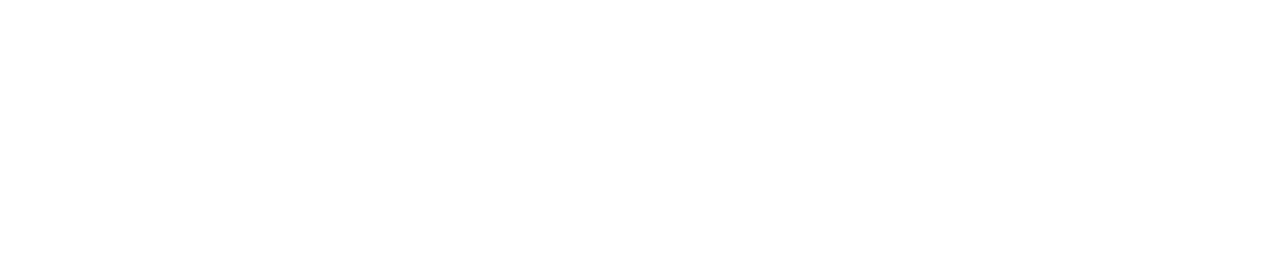
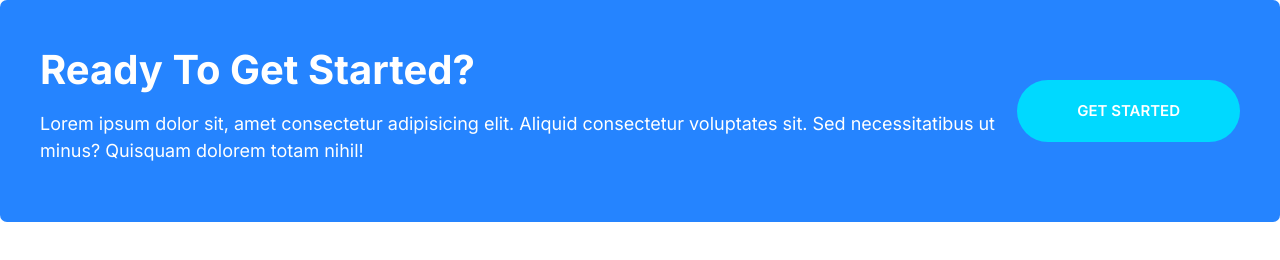
Before and after one commit to abdulsami822/hosting-website, a plain HTML site: page index.html in a window 1280 px wide. Drawn offline with Linux system fonts and the light colour scheme.

Commit message:
build the callout

```diff
--- a/css/index.css
+++ b/css/index.css
@@ -210,6 +210,15 @@ a {
   background: #3a8ffd;
 }
 
+.btn--secondary {
+  background: var(--secondary-color);
+  color: #fff;
+}
+
+.btn--secondary:hover {
+  background: #1cd6f7;
+}
+
 .btn--accent {
   background: var(--accent-color);
   color: #fff;
@@ -238,6 +247,11 @@ a {
 .btn--outline:hover {
   background: var(--heading-color);
   color: #fff;
+}
+
+.btn--stretched {
+  padding-left: 6rem;
+  padding-right: 6rem;
 }
 
 @media (min-width: 1024px) {
@@ -478,3 +492,43 @@ a {
     overflow: visible;
   }
 }
+
+/*Callout*/
+.callout {
+  padding: 4rem;
+  border-radius: 7px;
+}
+
+.callout--primary {
+  background: var(--primary-color);
+  color: #fff;
+}
+
+.callout__content {
+  text-align: center;
+}
+
+.callout__heading {
+  color: #fff;
+  font-size: 4rem;
+  font-weight: 700;
+  margin-top: 0;
+}
+
+.callout__description {
+  font-size: 2.4rem;
+}
+
+.callout .btn {
+  justify-self: center;
+}
+
+@media screen and (min-width: 768px) {
+  .callout .grid-cols-2 {
+    grid-template-columns: auto 1fr;
+  }
+
+  .callout__content {
+    text-align: left;
+  }
+}
--- a/index.html
+++ b/index.html
@@ -14,5 +14,21 @@
     <link rel="stylesheet" href="css/normalize.css" />
     <title>Hostingify</title>
   </head>
-  <body style="padding: 30px"></body>
+  <body>
+    <div class="callout callout--primary">
+      <div class="grid grid-cols-2">
+        <div class="callout__content">
+          <div>
+            <h3 class="callout__heading">Ready To Get Started?</h3>
+            <p class="callout_description">
+              Lorem ipsum dolor sit, amet consectetur adipisicing elit. Aliquid
+              consectetur voluptates sit. Sed necessitatibus ut minus? Quisquam
+              dolorem totam nihil!
+            </p>
+          </div>
+        </div>
+        <a href="#" class="btn btn--secondary btn--stretched">Get Started</a>
+      </div>
+    </div>
+  </body>
 </html>
```
Also changed, not shown: components/callout.html (added, +15 -0 lines).
